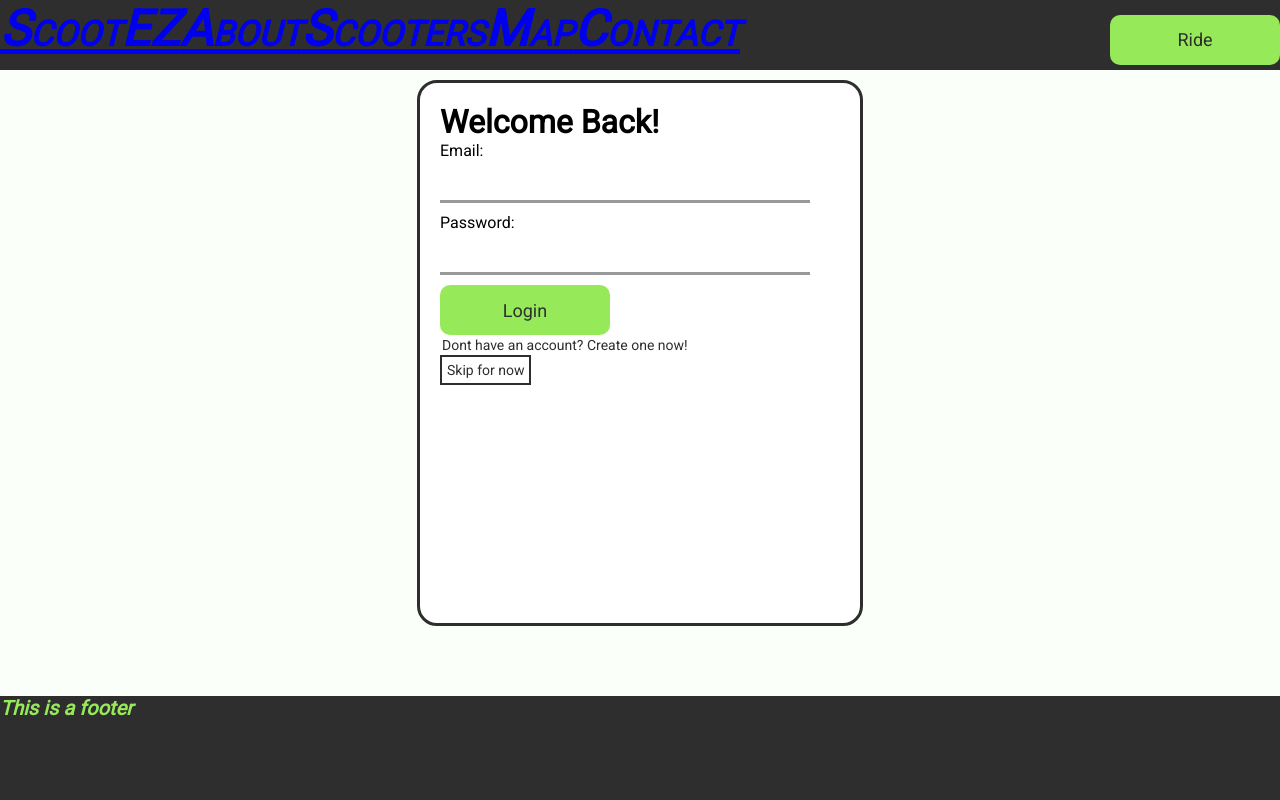
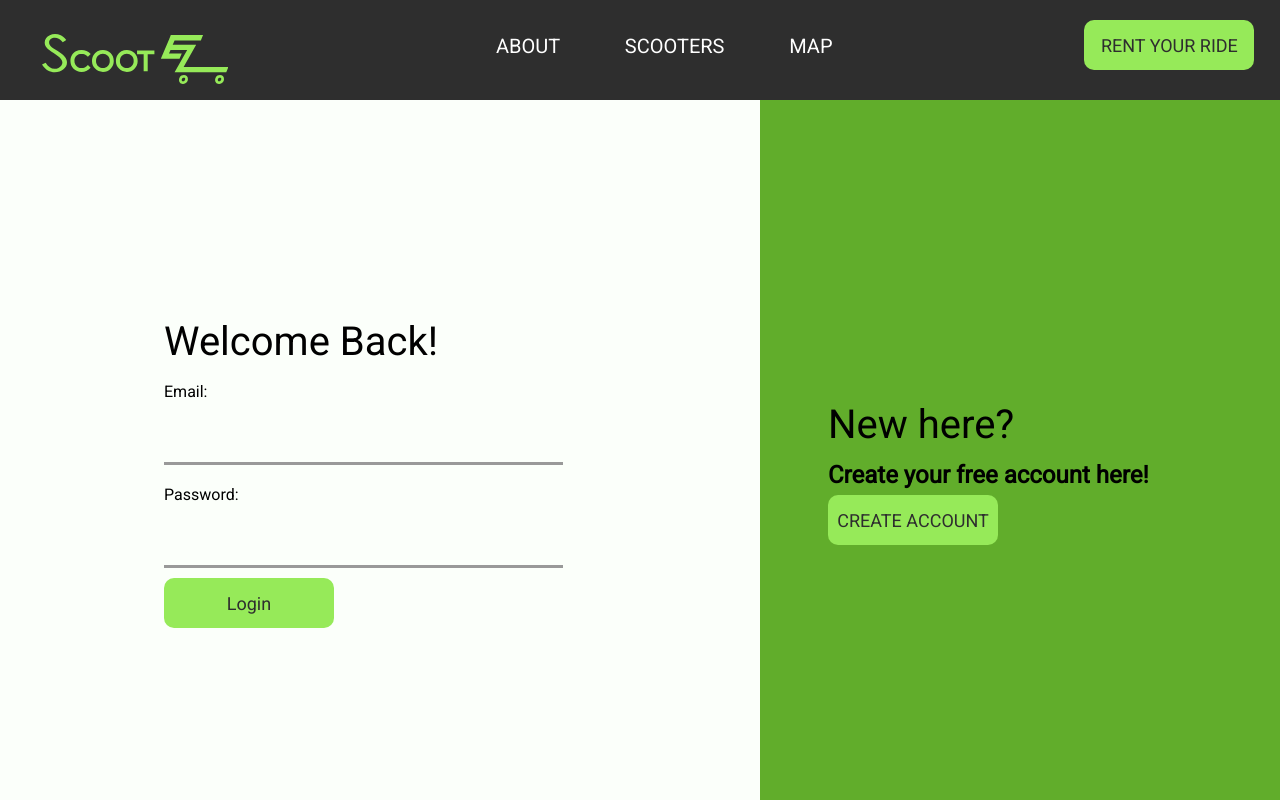
Before and after one commit to amitathik7/ScootEZ, a React (Create React App) app in the folder client/: page /login in a window 1280 px wide. Shown: the top 800 px of the page. Built offline with nearby package versions, Linux system fonts and the light colour scheme.

Commit message:
Stylized the login and create account pages

```diff
--- a/client/src/NavBar.js
+++ b/client/src/NavBar.js
@@ -2,9 +2,13 @@ import React, { useEffect, useState } from 'react';
 import styles from './styles.css';
 import { NavLink, useNavigate} from 'react-router-dom';
 
+import { ReactComponent as Logo} from './ScootezLogo.svg';
+
 import HomePage from "./Pages/HomePage.js";
 import LoginPage from "./Pages/LoginPage.js";
+import AboutPage from './Pages/AboutPage.js';
 import ScooterPage from './Pages/ScooterPage.js';
+import MapPage from './Pages/MapPage.js';
 
 
 export default function NavBar() {
@@ -18,23 +22,24 @@ export default function NavBar() {
         }
         return (
         <button className="button1" onClick={handleClick}>
-            Ride
+            RENT YOUR RIDE
         </button>
         );
     }
 
     return(
         <nav>
-            <span style={{float:"left"}}>
-                <NavLink to="/" element={<HomePage />}>ScootEZ</NavLink>
-            </span>
-            <span className="navBarLinks">
-                <NavLink to="/" element={<HomePage />}>About</NavLink>
-                <NavLink to="/" element={<HomePage />}>Scooters</NavLink>
-                <NavLink to="/" element={<HomePage />}>Map</NavLink>
-                <NavLink to="/" element={<HomePage />}>Contact</NavLink>
-            </span>
-            <span style={{float:"right"}}> <RideButton /> </span>
+            <div style={{width: "96%", marginLeft: "2%", display: "flex", justifyContent:"space-between"}}>
+                <div><NavLink className="navbarLink" to="/" element={<HomePage />}>
+                    <Logo height={50} fill="#96ea59" />
+                </NavLink></div>
+                <div style={{width: "30%", display: "flex", justifyContent:"space-between"}}>
+                    <div><NavLink className="navbarLink" to="/about" element={<AboutPage />}>ABOUT</NavLink></div>
+                    <div><NavLink className="navbarLink" to="/scooters" element={<HomePage />}>SCOOTERS</NavLink></div>
+                    <div><NavLink className="navbarLink" to="/map" element={<HomePage />}>MAP</NavLink></div>
+                </div>
+                <div><RideButton /></div>
+            </div>
         </nav>
     );
 }
--- /dev/null
+++ b/client/src/Pages/AboutPage.js
@@ -0,0 +1,9 @@
+import React from 'react';
+
+export default function AboutPage() {
+    return(
+        <div>
+            About page here
+        </div>
+    );
+}
--- a/client/src/Pages/CreateAccountPage.js
+++ b/client/src/Pages/CreateAccountPage.js
@@ -38,7 +38,6 @@ export default function CreateAccountPage() {
     // button that logs into account
     function CreateAccountButton() {
         function handleClick() {
-            alert('create account clicked.');
             CreateAccount();
         }
         return (
@@ -50,8 +49,6 @@ export default function CreateAccountPage() {
 
     // function that submits the info for the create new account
     async function CreateAccount() {
-        //e.preventDefault();
-
         console.log(accountInfo);
 
         const response = await fetch(
@@ -79,57 +76,37 @@ export default function CreateAccountPage() {
         );
     }
 
-    // button that skips the login process
-    function SkipButton() {
-        function handleClick() {
-            alert('skip for now clicked.');
-        }
+
     return (
-            <button className="button3" onClick={handleClick}>
-                Skip for now
-            </button>
-        );
-    }
-        return (
-            <>
-                {/* Draw a box */}
-                <div className="loginBox">
+        <div className="fullBox">
+            <div style={{width: "40%", placeSelf: "center", display: "inline-block", lineHeight: "40px"}}>
                 <h1>Welcome!</h1>
-                    <h1>Create your account!</h1>
-                    <label>
-                        First Name:
+                <h2>Create your account!</h2>
+                <p>First Name:</p>
                 <input className="input1"
                     value={accountInfo.firstName}
                     onChange={handleFirstNameChange}
                 />
-                    </label> <br></br>
-                    <label>
-                        Last Name:
+                <p>Last Name:</p>
                 <input className="input1"
                     value={accountInfo.lastName}
                     onChange={handleLastNameChange}
                 />
-                    </label> <br></br>
-                    <label>
-                        Email:
+                <p>Email:</p>
                 <input className="input1"
                     value={accountInfo.email}
                     onChange={handleEmailChange}
                 />
-                    </label> <br></br>
-                    <label>
-                        Password:
+                <p>Password:</p>
                 <input className="input1"
                     value={accountInfo.password}
                     onChange={handlePasswordChange}
                 />
-                    </label> <br></br>
 
                 <CreateAccountButton/> <br></br>
                 <SwitchButton /> <br></br>
-                    <SkipButton/> <br></br>
             </div>
-            </>
+        </div>
     );
 
 
--- a/client/src/Pages/LoginPage.js
+++ b/client/src/Pages/LoginPage.js
@@ -39,7 +39,6 @@ export default function LoginPage() {
     // button that logs into account
     function LoginButton() {
         function handleClick() {
-            alert('create account clicked.');
             Login();
         }
         return (
@@ -56,49 +55,39 @@ export default function LoginPage() {
             navigate("/create-account", {})
         }
         return (
-            <button className="button2" onClick={handleClick}>
-                Dont have an account? Create one now!
-            </button>
-        );
-    }
-
-    // button that skips the login process
-    function SkipButton() {
-        function handleClick() {
-            alert('skip for now clicked.');
-        }
-        return (
-            <button className="button3" onClick={handleClick}>
-                Skip for now
+            <button className="button1" onClick={handleClick}>
+                CREATE ACCOUNT
             </button>
         );
     }
 
     return (
-        <>
-            {/* Draw a box */}
-            <div className="loginBox">
-                <h1>Welcome Back!</h1>
-                <label>
-                    Email: <br></br>
+        <div style={{width: "100%", height: "100%", display: "flex", justifyContent:"space-between", margin: "0px"}}>
+            <div className="leftBox">
+                <div style={{width: "60%", placeSelf: "center", display: "inline-block", lineHeight: "40px"}}>
+                    <h1>Welcome Back!</h1>
+                    <p>Email:</p>
                     <input className="input1"
                         value={loginInfo.email}
                         onChange={handleEmailChange}
                     />
-                </label> <br></br>
-                <label>
-                    Password: <br></br>
+                    <p>Password:</p>
                     <input className="input1"
                         value={loginInfo.password}
                         onChange={handlePasswordChange}
                     />
-                </label> <br></br>
 
-                <LoginButton/> <br></br>
-                <SwitchButton /> <br></br>
-                <SkipButton/> <br></br>
+                    <LoginButton /> <br></br>
+                </div>
             </div>
-        </>
+            <div className="rightBox">
+                <div style={{width: "80%", placeSelf: "center", display: "inline-block", lineHeight: "40px"}}>
+                    <h1>New here?</h1>
+                    <h2>Create your free account here!</h2>
+                    <SwitchButton /> <br></br>
+                </div>
+            </div>
+        </div>
     );
 
 
--- /dev/null
+++ b/client/src/Pages/MapPage.js
@@ -0,0 +1,9 @@
+import React from 'react';
+
+export default function MapPage() {
+    return(
+        <div>
+            Map page - should have map view and list view
+        </div>
+    );
+}
--- a/client/src/styles.css
+++ b/client/src/styles.css
@@ -9,6 +9,7 @@
     --dark: #2e2e2e;
     --light: #fbfffa;
     --neon-green: #96ea59;
+    --light-green: #d5f1c0;
     --mid-green: #61ad2b;
     --dark-green: #38611b;
     --gray1: #d9d9d9;
@@ -16,12 +17,10 @@
     --gray3: #999999;
 
     --bodyFontFamily: 'Roboto', sans-serif;
-    --bodyFontStyle: normal;
     --bodyFontWeight: 100;
 
     --headerFontFamily: 'Roboto', sans-serif;
-    --headerFontStyle: italic;
-    --headerFontWeight: 900;
+    --headerFontWeight: 500;
 }
 
 /*========================PAGE SECTIONS========================*/
@@ -29,61 +28,66 @@
 nav {
     background-color: var(--dark);
     position: fixed;
-    padding: 0px;
+    top: 0;
+    display: flex;
+    justify-content: space-between;
+
+    padding-top: 20px;
     margin: 0px;
 
     width: 100%;
-    height: 70px;
+    height: 80px;
 
     color: var(--neon-green);
-    font-size: 50px;
+    font-size: 20px;
     font-family: var(--headerFontFamily);
-    font-style: var(--headerFontStyle);
     font-weight: var(--headerFontWeight);
-    font-variant: small-caps;
 }
 
 body {
     width: 100%;
     min-height: 80vh;
-    display: grid;
     background-color: var(--light);
     font-family: var(--bodyFontFamily);
-    font-style: var(--bodyFontStyle);
     font-weight: var(--bodyFontWeight);
 }
 
-/*========================OTHER CONTAINERS========================*/
+
+
+/*========================BOXES========================*/
 
 .navBarBuffer {
     width: 100%;
-    height: 80px;
-}
-span {
-    display: inline-block;
-}
-.navBarFlexContainer {
-    justify-content: space-between;
-}
-.navBarFlexItems {
-
+    height: 100px;
 }
 
-/*========================BOXES========================*/
-
-.loginBox {
-    place-self: center;
-    width: 400px;
-    height: 500px;
+.leftBox {
+    width: 60%;
+    height: 700px;
+    display: grid;
     padding: 20px;
-    background-color: white;
-    border: 3px solid var(--dark);
-    border-radius: 20px;
+    margin: 0px;
+    background-color: var(--light);
+}
+.rightBox {
+    width: 40%;
+    height: 700px;
+    display: grid;
+    padding: 20px;
+    margin: 0px;
+    background-color: var(--mid-green);
+}
+.fullBox {
+    width: 100%;
+    height: 700px;
+    display: grid;
+    padding: 20px;
+    margin: 0px;
+    background-color: var(--light);
 }
 .footer {
     background-color: var(--dark);
     padding: 0px;
-    margin-top: 70px;
 
     width: 100%;
     height: 500px;
@@ -91,8 +95,23 @@ span {
     color: var(--neon-green);
     font-size: 20px;
     font-family: var(--headerFontFamily);
-    font-style: var(--headerFontStyle);
     font-weight: var(--headerFontWeight);
+}
+
+/*========================LINKS========================*/
+
+.navbarLink {
+    display: block;
+    color: white;
+    text-align: center;
+    padding: 14px 16px;
+    text-decoration: none;
+}
+.navbarLink:hover {
+    color: var(--neon-green);
+}
+.active {
+    color: var(--neon-green);
 }
 
 /*========================INPUT FIELDS========================*/
@@ -104,7 +123,7 @@ span {
     border-bottom: 3px solid var(--gray3);
 
     width: 90%;
-    height: 20px;
+    height: 30px;
 
     padding: 5px;
     margin-top: 10px;
@@ -115,13 +134,27 @@ span {
     border-bottom: 3px solid var(--dark);
 }
 
+/*========================TEXT========================*/
+
+h1 {
+    font-size: 40px;
+    font-family: var(--headerFontFamily);
+    font-weight: var(--headerFontWeight);
+
+    margin-top: 10px;
+    margin-bottom: 10px;
+}
+label {
+    margin-top: 30px;
+    margin-bottom: 30px
+}
+
 /*========================BUTTONS========================*/
 
 /* Big green button */
 .button1 {
     color: var(--dark);
     font-family: var(--bodyFontFamily);
-    font-style: var(--bodyFontStyle);
     font-weight: var(--bodyFontWeight);
     font-size: 18px;
 
@@ -144,7 +177,6 @@ span {
 .button2 {
     color: var(--dark);
     font-family: var(--bodyFontFamily);
-    font-style: var(--bodyFontStyle);
     font-weight: var(--bodyFontWeight);
     font-size: 14px;
 
@@ -162,7 +194,6 @@ span {
 .button3 {
     color: var(--dark);
     font-family: var(--bodyFontFamily);
-    font-style: var(--bodyFontStyle);
     font-weight: var(--bodyFontWeight);
     font-size: 14px;
 
@@ -184,7 +215,6 @@ span {
 .button4 {
     color: var(--dark);
     font-family: var(--bodyFontFamily);
-    font-style: var(--bodyFontStyle);
     font-weight: var(--bodyFontWeight);
     font-size: 18px;
 
```
Also changed, not shown: client/src/App.js (+10 -1 lines), client/src/ScootezLogo.svg (added), client/src/logo.svg (deleted). Lines whose indentation alone changed are shown as unchanged.
